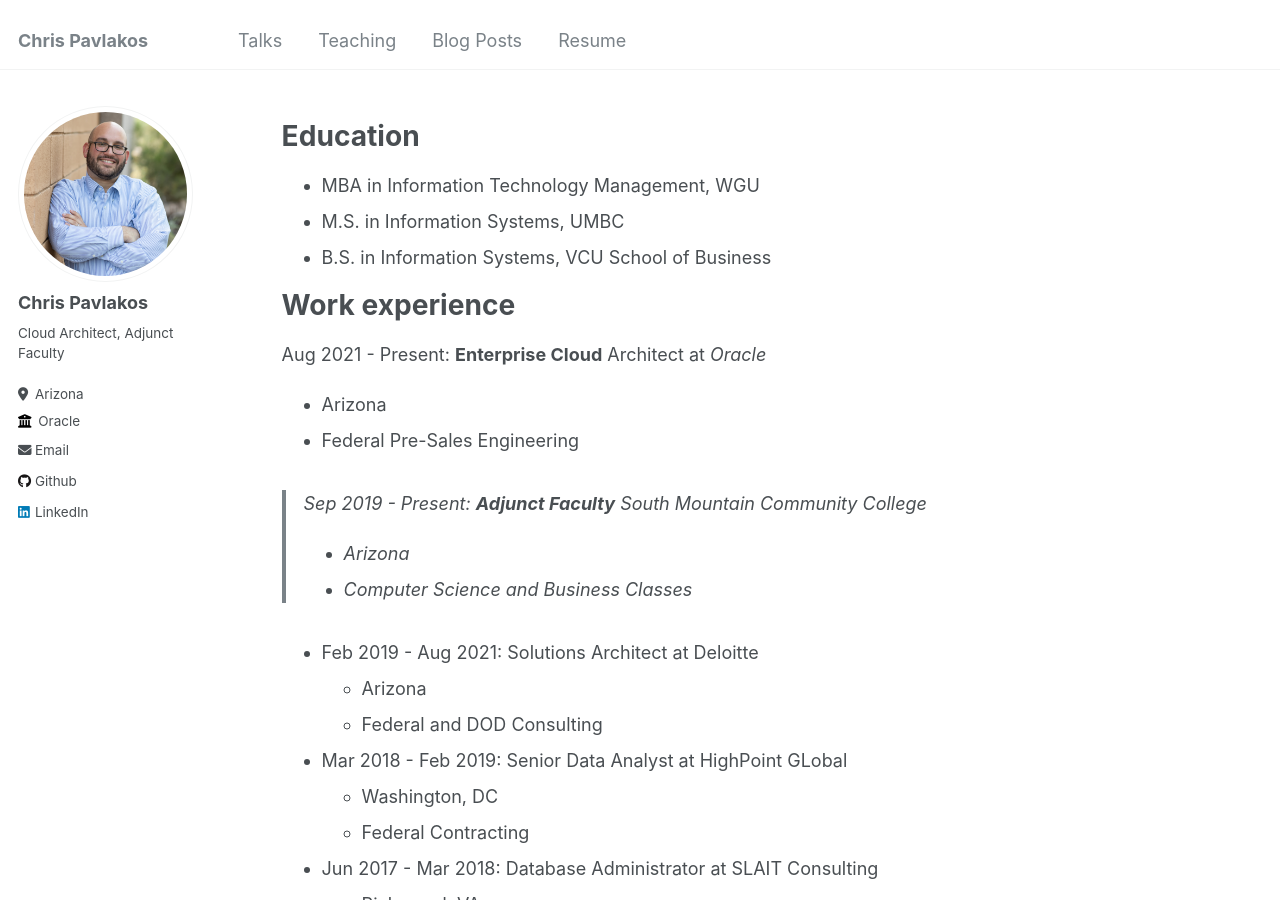
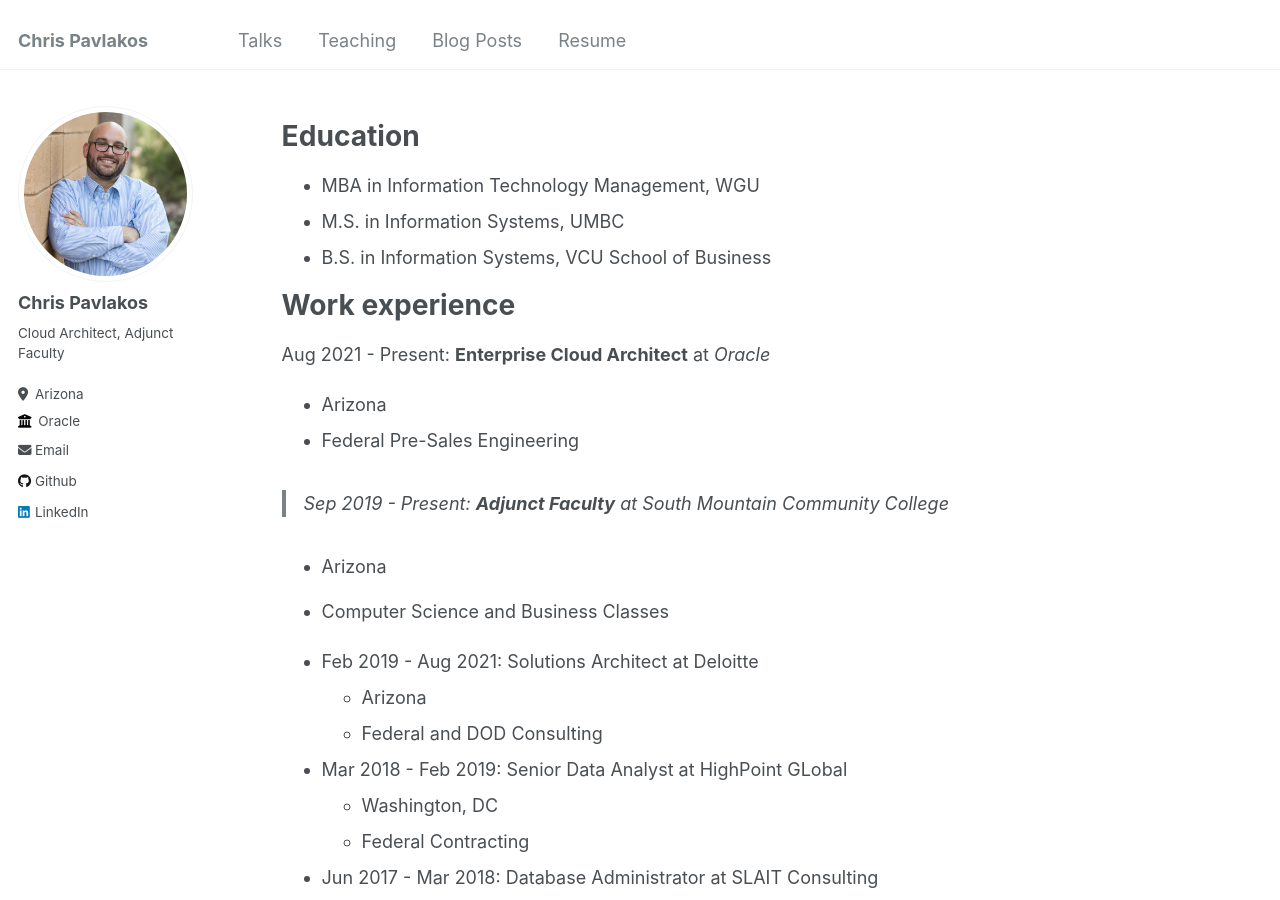
Before and after one commit to cgpavlakos/cgpavlakos.github.io, a Jekyll site: the page built from _pages/resume.md, in a window 1280 px wide and 900 px high. Built offline with Jekyll 4.4.1, drawn with Linux system fonts in a browser that asks for light colours.

```diff
--- a/_pages/resume.md
+++ b/_pages/resume.md
@@ -17,11 +17,12 @@ Education
 
 Work experience
 ======
-Aug 2021 - Present: **Enterprise Cloud** Architect at _Oracle_
+Aug 2021 - Present: **Enterprise Cloud Architect** at _Oracle_
   * Arizona
   * Federal Pre-Sales Engineering
 
-> Sep 2019 - Present: **Adjunct Faculty**  _South Mountain Community College_
+> Sep 2019 - Present: **Adjunct Faculty** at _South Mountain Community College_
+
   * Arizona
   * Computer Science and Business Classes
 
```
